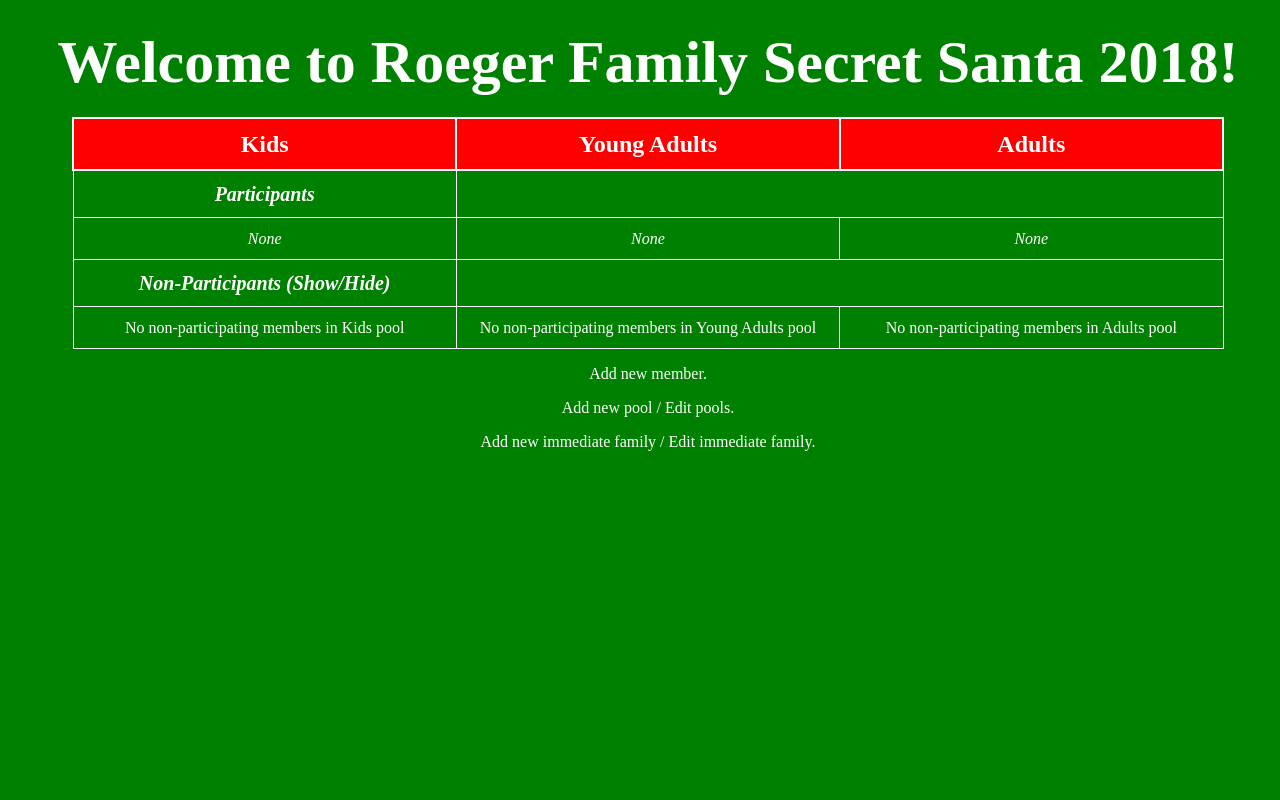
After one commit to RogueWaverly/SecretSanta, a Django app: template family/templates/openpools.html in a window 1280 px wide. The commit adds this page. Run offline with Django 3.2, Linux system fonts and the light colour scheme; the template is opened without the code that fills it: values that come from a table or form of the project are taken from there, others are empty; data comes from the database, SQL or seed files in the repository.

Commit message:
Show members divided by pool and participation.

```diff
--- a/family/static/mainstyle.css
+++ b/family/static/mainstyle.css
@@ -1,13 +1,14 @@
 html
 {
-  background-color: #9999FF;
+  background-color: green;
   color: white;
   text-align: center;
 }
 body
 {
-  width: 1000px;
+  width: 100%;
   color: white;
+  text-align: center;
 }
 h1
 {
@@ -16,3 +17,32 @@ h1
   font-size: 60px;
   color: white;
 }
+table
+{
+  width: 90%;
+  margin-left: 5%;
+  margin-right: 5%;
+  text-align: center;
+  table-layout: fixed;
+  border-collapse: collapse;
+}
+table, th, td
+{
+  border: 1px solid white;
+}
+th, td
+{
+  padding: 1%;
+  vertical-align: top;
+}
+th[class='th1']
+{
+  background-color: red;
+  border: 2px solid white;
+  font-size: 24px;
+}
+th[class='th2']
+{
+  font-size: 20px;
+  font-style: italic;
+}
--- /dev/null
+++ b/family/templates/editmember.html
@@ -0,0 +1,5 @@
+{% if member %}
+  <h1>{{ member.mem_name }}</h1>
+{% else %}
+  <h1>No member with id: {{ member.id }}.</h1>
+{% endif %}
--- /dev/null
+++ b/family/templates/openpools.html
@@ -0,0 +1,79 @@
+{% load static %}
+{% load filters %}
+<html>
+  <head>
+    <meta charset="utf-8">
+    <title>Roeger Family Secret Santa</title>
+    <link href="{% static 'mainstyle.css' %}" rel="stylesheet" type="text/css">
+  </head>
+  <body>
+    <h1>Welcome to Roeger Family Secret Santa 2018!</h1>
+    <table>
+      <tr>
+        {% if membersByPool.1.0 or membersByPool.0.0 %}
+          <th class="th1">No Pool</th>
+        {% endif %}
+        {% for pool in pools %}
+          <th class="th1">{{ pool.pool_name }}</th>
+        {% endfor %}
+      </tr>
+      <tr>
+        <th class="th2" colspan={{ numOfCols }}>Participants</th>
+      </tr>
+      <tr>
+        {% if membersByPool.1.0 or membersByPool.0.0 %}
+          <td>
+          {% if membersByPool.1.0 %}
+            {% for member in membersByPool.1.0 %}
+              <p>{{ member.mem_name }}</p>
+            {% endfor %}
+          {% else %}
+            <p>No participating members without pool.</p>
+          {% endif %}
+          </td>
+        {% endif %}
+        {% for pool in pools %}
+          <td>
+            {% if membersByPool.1|return_item:pool.id %}
+              {% for member in membersByPool.1|return_item:pool.id %}
+                <p>{{ member.mem_name }}</p>
+              {% endfor %}
+            {% else %}
+              <p><i>None</i></p>
+            {% endif %}
+          </td>
+        {% endfor %}
+      </tr>
+      <tr>
+        <th class="th2" colspan={{ numOfCols }}>Non-Participants (Show/Hide)</th>
+      </tr>
+      <tr>
+        {% if membersByPool.1.0 or membersByPool.0.0 %}
+          <td>
+          {% if membersByPool.0.0 %}
+            {% for member in membersByPool.0.0 %}
+              <p>{{ member.mem_name }}</p>
+            {% endfor %}
+          {% else %}
+            <p>No non-participating members without pool.</p>
+          {% endif %}
+          </td>
+        {% endif %}
+        {% for pool in pools %}
+          <td>
+            {% if membersByPool.0|return_item:pool.id %}
+              {% for member in membersByPool.0|return_item:pool.id %}
+                <p>{{ member.mem_name }}</p>
+              {% endfor %}
+            {% else %}
+              <p>No non-participating members in {{ pool.pool_name }} pool</p>
+            {% endif %}
+          </td>
+        {% endfor %}
+      </tr>
+    </table>
+    <p>Add new member.</p>
+    <p>Add new pool / Edit pools.</p>
+    <p>Add new immediate family / Edit immediate family.</p>
+  </body>
+</html>
--- /dev/null
+++ b/family/templatetags/filters.py
@@ -0,0 +1,10 @@
+from django import template
+
+register = template.Library()
+
+@register.filter
+def return_item(l, i):
+  try:
+    return l[i]
+  except:
+    return None
--- a/family/urls.py
+++ b/family/urls.py
@@ -1,6 +1,7 @@
-from django.conf.urls import url
+from django.urls import path
 from family import views
 
 urlpatterns = [
-    url(r'^$', views.EditPoolsView.as_view()),
+  path('', views.OpenPools, name='Display Open Pools'),
+  path('<int:member_id>/', views.EditMember, name='Editing Member'),
 ]
```
Also changed, not shown: family/templates/index.html (deleted, +0 -11 lines), family/views.py (+31 -5 lines).
